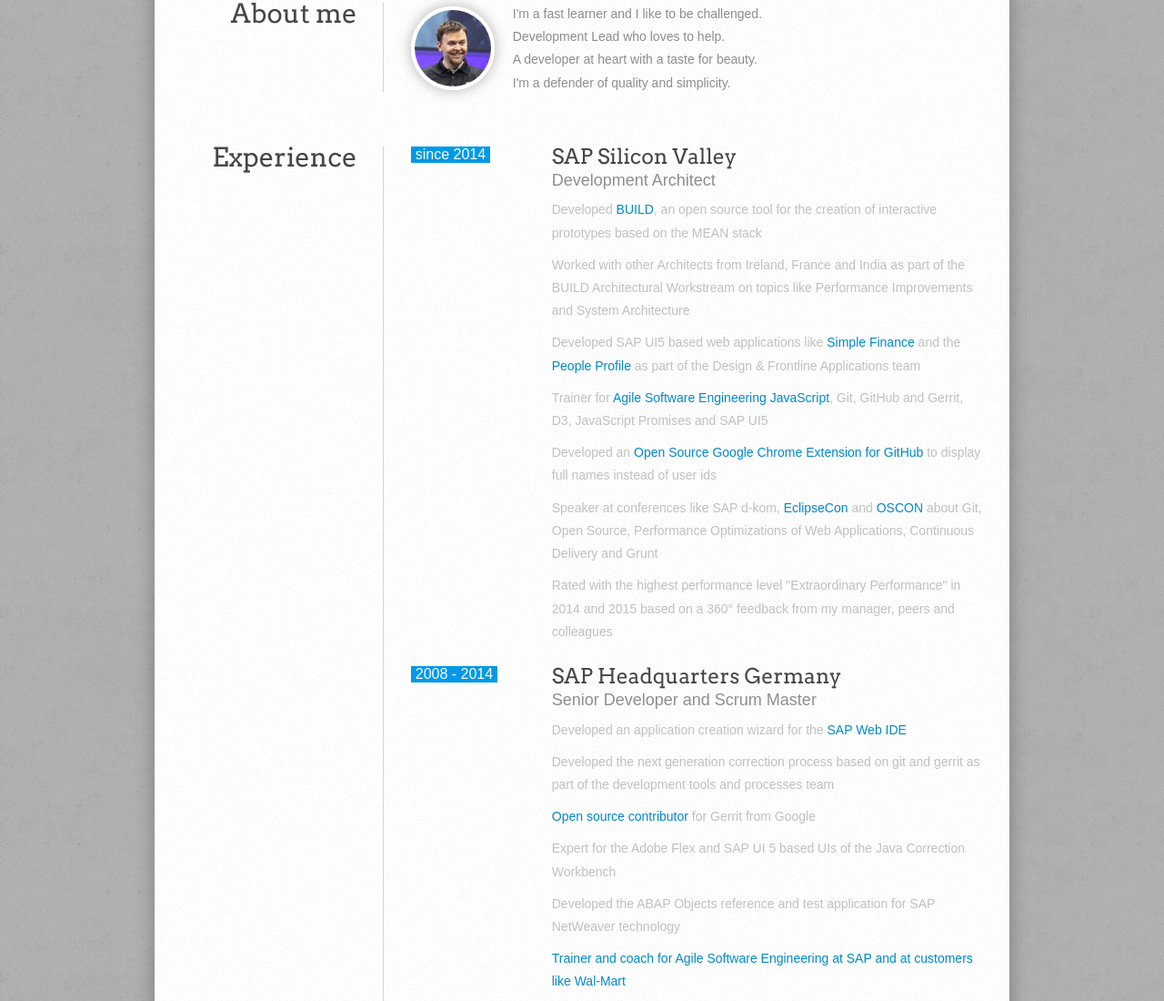
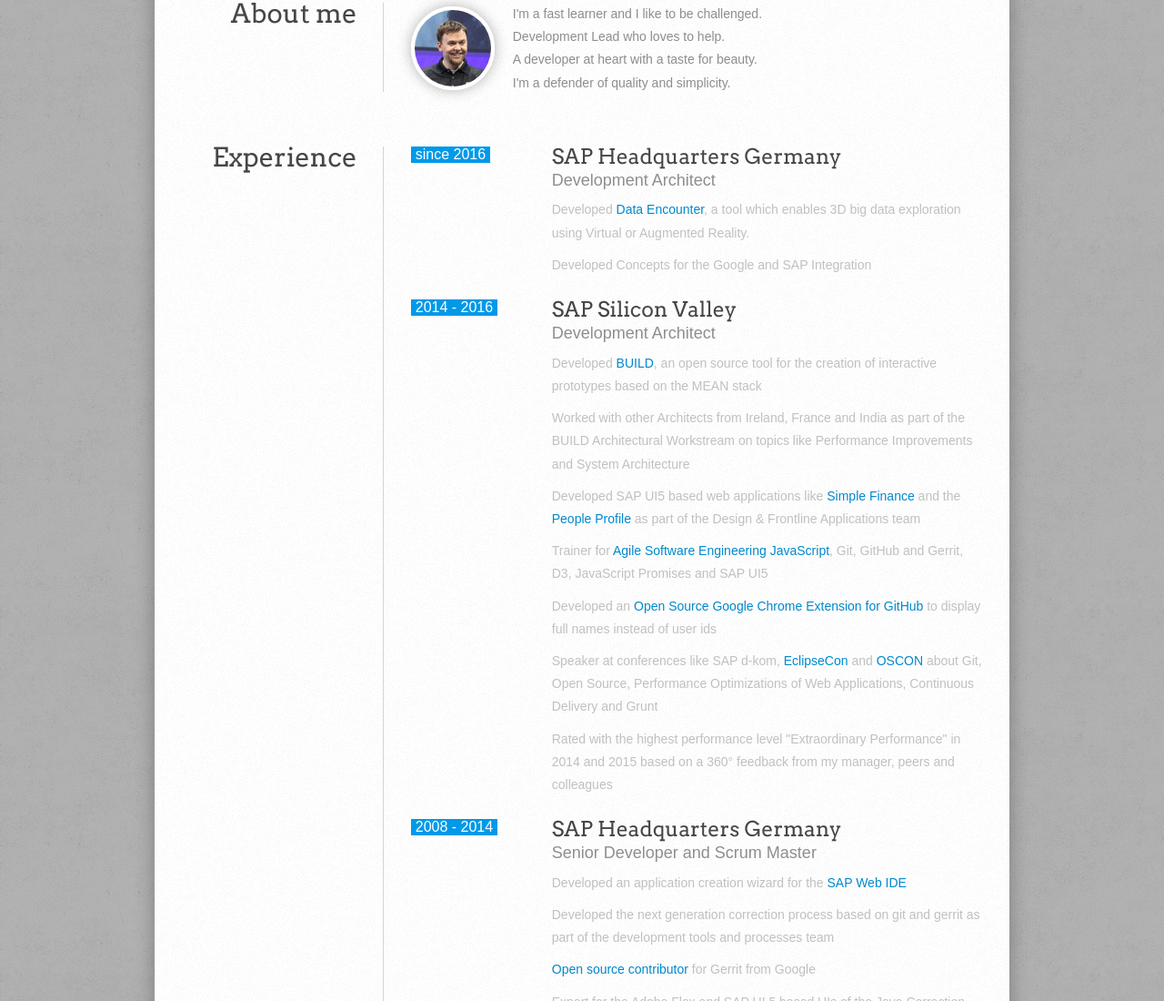
Before and after one commit to cgrail/cv, a plain HTML site: page index.html in a window 1280 px wide. Shown: the part 330-1430 px from the top of the page at 91% size. Drawn offline with nearby package versions, Linux system fonts and the light colour scheme; a web font is replaced by a local one.

Commit message:
Update index.html

```diff
--- a/index.html
+++ b/index.html
@@ -74,7 +74,20 @@
                     <div class="span9">
                         <div class="row-fluid">
                             <article class="span12  borderleft par_el in_spacing">
-                                <span class="period">since 2014</span>
+                                <span class="period">since 2016</span>
+                                <div class="bigspacing">
+                                    <header>
+                                        <h2>SAP Headquarters Germany</h2>
+                                        <h3>Development Architect</h3>
+                                    </header>
+                                    <p>Developed <a href="http://ux-design-awards.com/product/data-encounter/" target="_blank">Data Encounter</a>, a tool which enables 3D big data exploration using Virtual or Augmented Reality.</p>
+                                    <p>Developed Concepts for the Google and SAP Integration</p>
+                                </div>
+                            </article>
+                        </div>
+                        <div class="row-fluid">
+                            <article class="span12  borderleft par_el in_spacing">
+                                <span class="period">2014 - 2016</span>
                                 <div class="bigspacing">
                                     <header>
                                         <h2>SAP Silicon Valley</h2>
```
